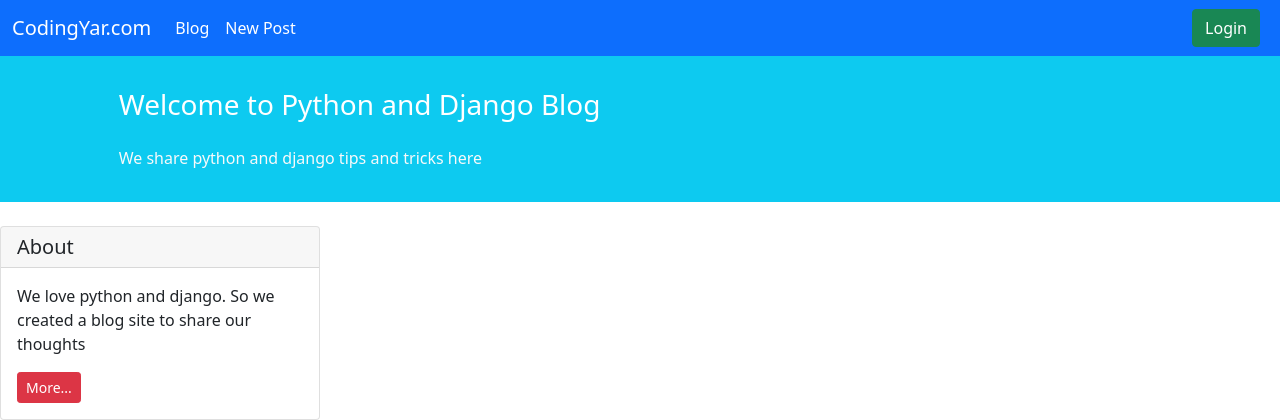
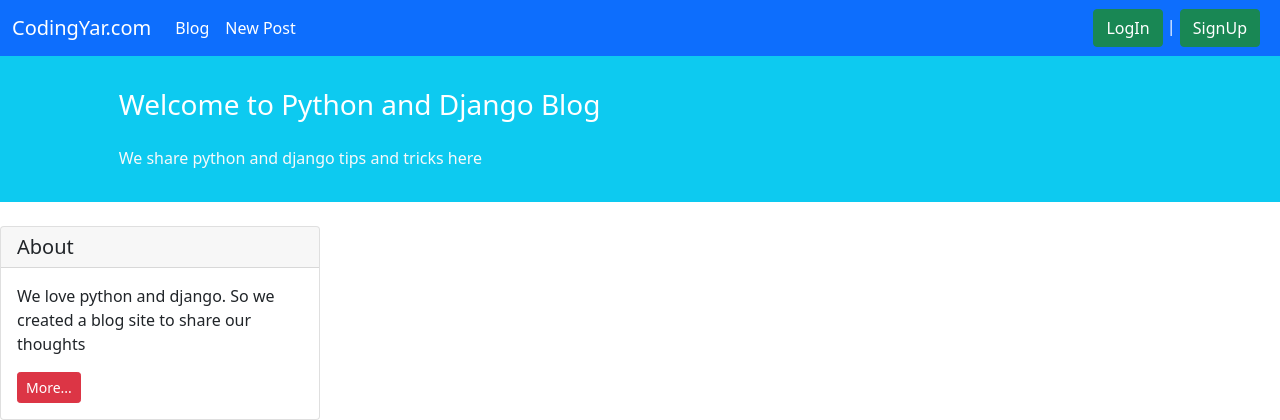
Before and after one commit to ka1antarBAB/weblog_project, a Django app: page /blog/ in a window 1280 px wide. Shown: the top 420 px of the page. Run offline with Django 4.2, Linux system fonts and the light colour scheme; data that the repository does not hold is empty.

Commit message:
make button for signe up when user is not login

```diff
--- a/templates/_Base.html
+++ b/templates/_Base.html
@@ -30,7 +30,8 @@
                 <button class="btn btn-success">Hey {{ user.username }}!</button> |
                 <a href="{% url 'logout' %}"><button class="btn btn-danger">Logout</button></a>
             {% else %}
-                <a href="{% url 'login' %}"><button class="btn btn-success">Login</button></a>
+                <a href="{% url 'login' %}"><button class="btn btn-success">LogIn</button></a> |
+                <a href="{% url 'signup' %}"><button class="btn btn-success">SignUp</button></a>
             {% endif %}
 
         </div>
```
